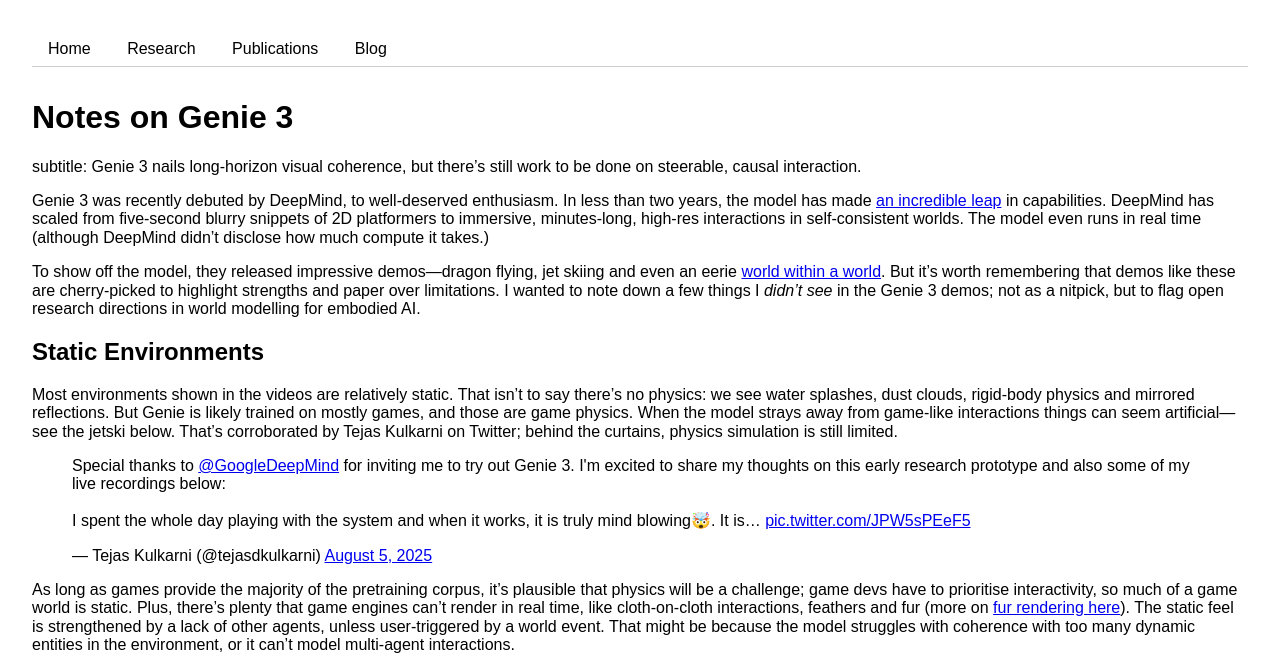
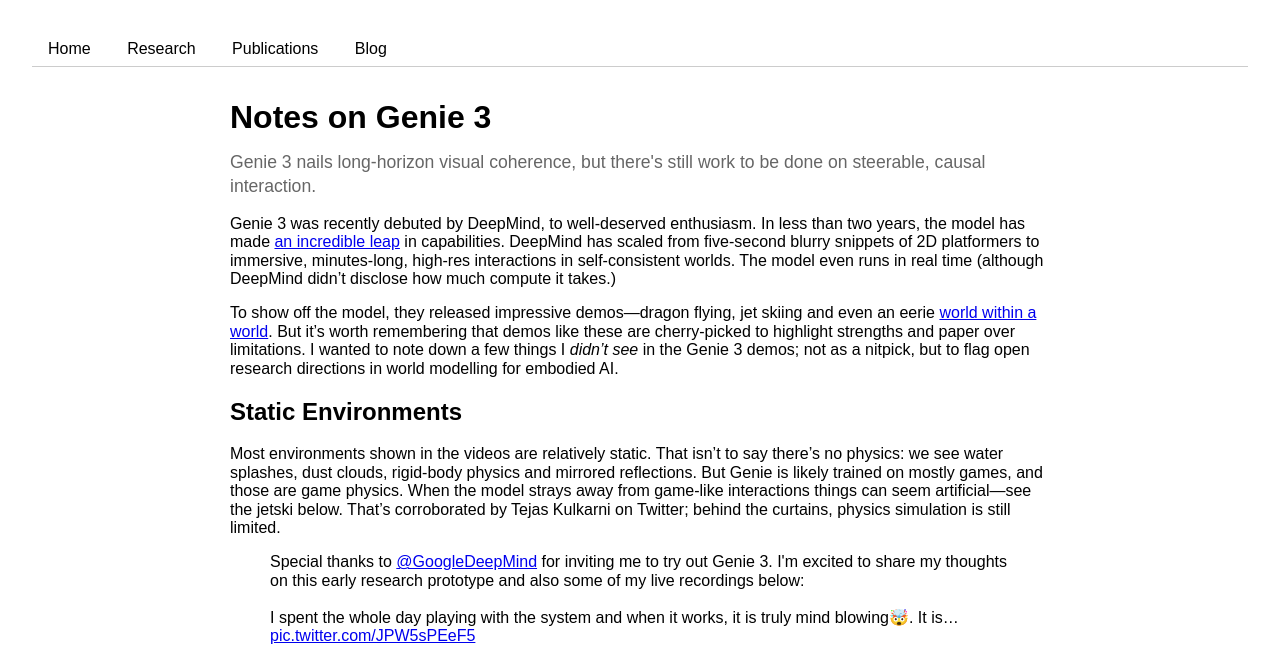
Before and after one commit to foty-hub/foty-hub.github.io, a Jekyll site: the page built from _posts/2025-08-15-genie3.md, in a window 1280 px wide, cut to the strip 0-654 px from the top of the page. Built offline with Jekyll 4.4.1, drawn with Linux system fonts in a browser that asks for light colours; comment, search, counter and statistics services are not loaded.

Commit message:
styling tweaks.

```diff
--- a/_config.yaml
+++ b/_config.yaml
@@ -7,6 +7,9 @@
   name: "Alex Inch"
   email: ""
 
+# Site-wide content max width (CSS length)
+max_width: "820px"
+
 collections:
   posts:
     output: true
--- a/_layouts/default.html
+++ b/_layouts/default.html
@@ -13,6 +13,9 @@
     .tablinks:hover { background-color: #ddd; }
     .tablinks.active { background-color: #ccc; }
     .tabcontent { display: none; padding: 1rem 0; }
+    main { max-width: {{ site.max_width | default: '820px' }}; margin: 0 auto; }
+    article > .subtitle { margin-top: -0.5rem; margin-bottom: 1rem; color: #666; font-size: 1.1rem; line-height: 1.4; }
+    @media (prefers-color-scheme: dark) { article > .subtitle { color: #9aa0a6; } }
   </style>
   {{ content_for_header }}
 </head>
--- a/_layouts/post.html
+++ b/_layouts/post.html
@@ -4,6 +4,9 @@
 
 <article>
   <h1>{{ page.title }}</h1>
+  {% if page.subtitle %}
+  <p class="subtitle">{{ page.subtitle }}</p>
+  {% endif %}
   <div>
     {{ content }}
   </div>
```
Also changed, not shown: _posts/2025-08-15-genie3.md (+1 -2 lines).
